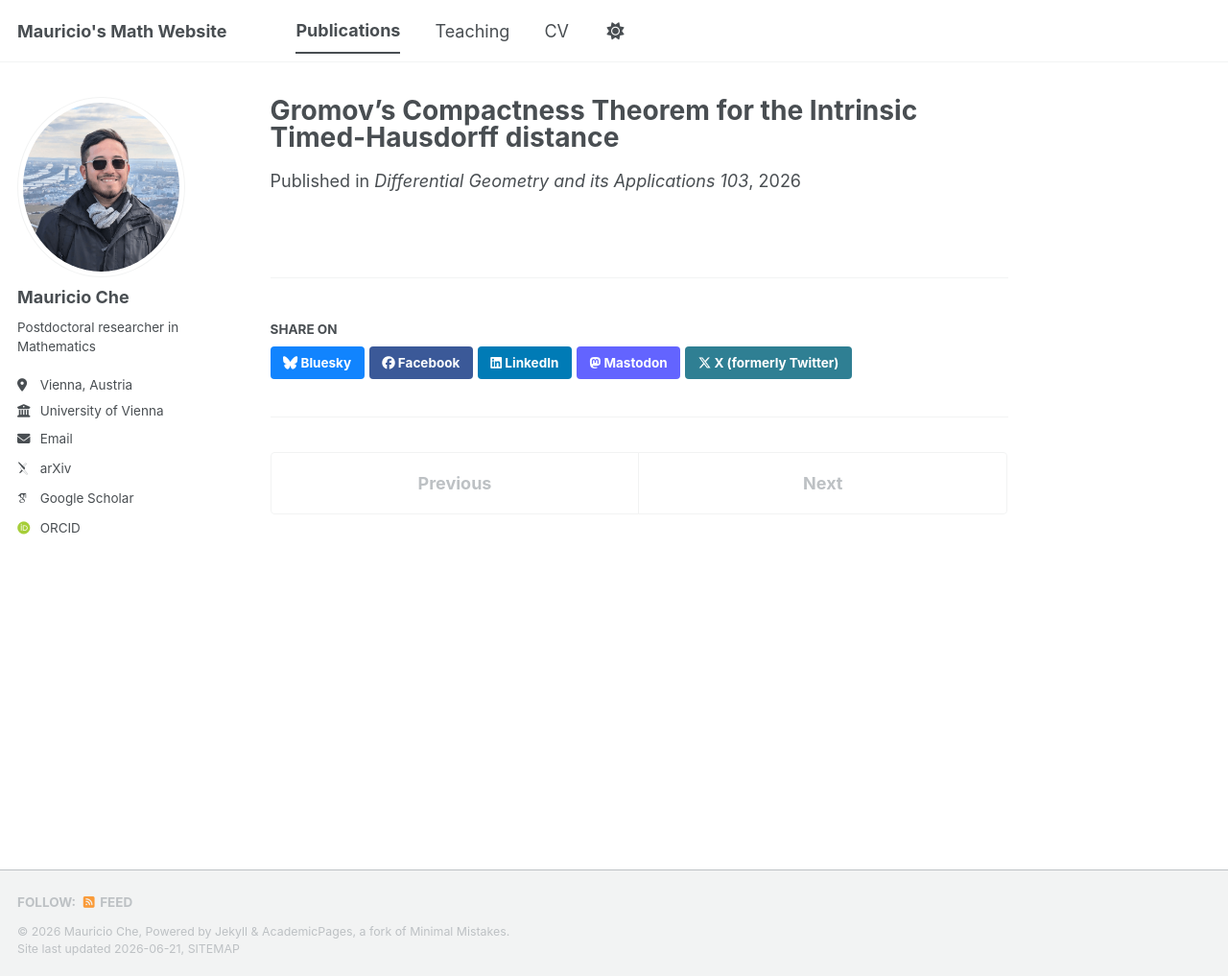
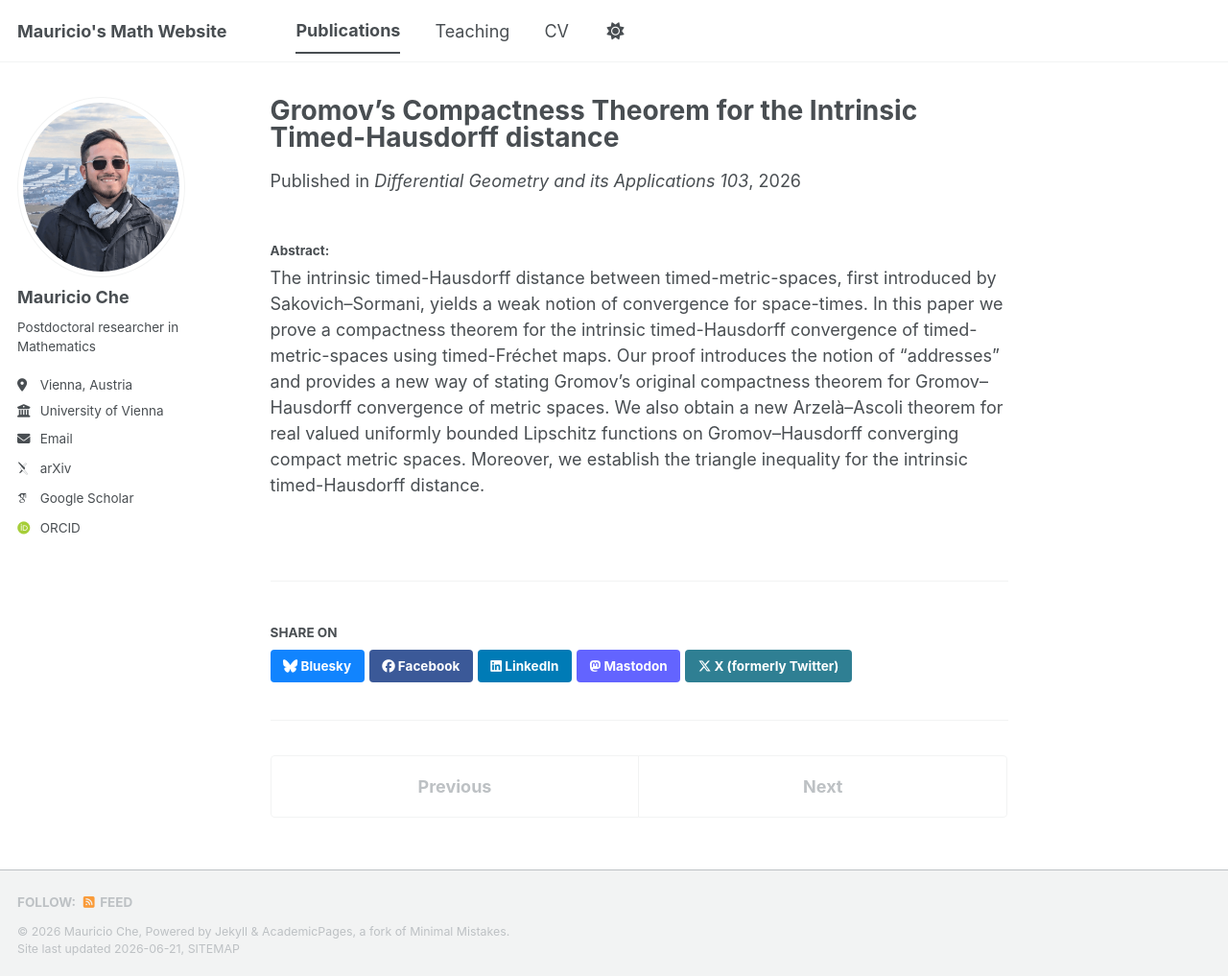
Before and after one commit to MauricioChe/mauricioche.github.io, a Jekyll site: the page built from _publications/2026-Che-Perales-Sormani.md, in a window 1280 px wide and 1017 px high. Shown: the whole window at 96% size. Built offline with Jekyll 4.4.1, drawn with Linux system fonts in a browser that asks for light colours; some web fonts are replaced; a script bundle is joined from its source files by our own code; library files that are not in the unit come from our copies.

Commit message:
Update 2026-Che-Perales-Sormani.md

```diff
--- a/_publications/2026-Che-Perales-Sormani.md
+++ b/_publications/2026-Che-Perales-Sormani.md
@@ -7,3 +7,6 @@ date: 2026-06-01
 venue: 'Differential Geometry and its Applications 103'
 paperurl: 'https://doi.org/10.1016/j.difgeo.2026.102364'
 ---
+
+#### Abstract:
+The intrinsic timed-Hausdorff distance between timed-metric-spaces, first introduced by Sakovich–Sormani, yields a weak notion of convergence for space-times. In this paper we prove a compactness theorem for the intrinsic timed-Hausdorff convergence of timed-metric-spaces using timed-Fréchet maps. Our proof introduces the notion of “addresses” and provides a new way of stating Gromov's original compactness theorem for Gromov–Hausdorff convergence of metric spaces. We also obtain a new Arzelà–Ascoli theorem for real valued uniformly bounded Lipschitz functions on Gromov–Hausdorff converging compact metric spaces. Moreover, we establish the triangle inequality for the intrinsic timed-Hausdorff distance.
```
